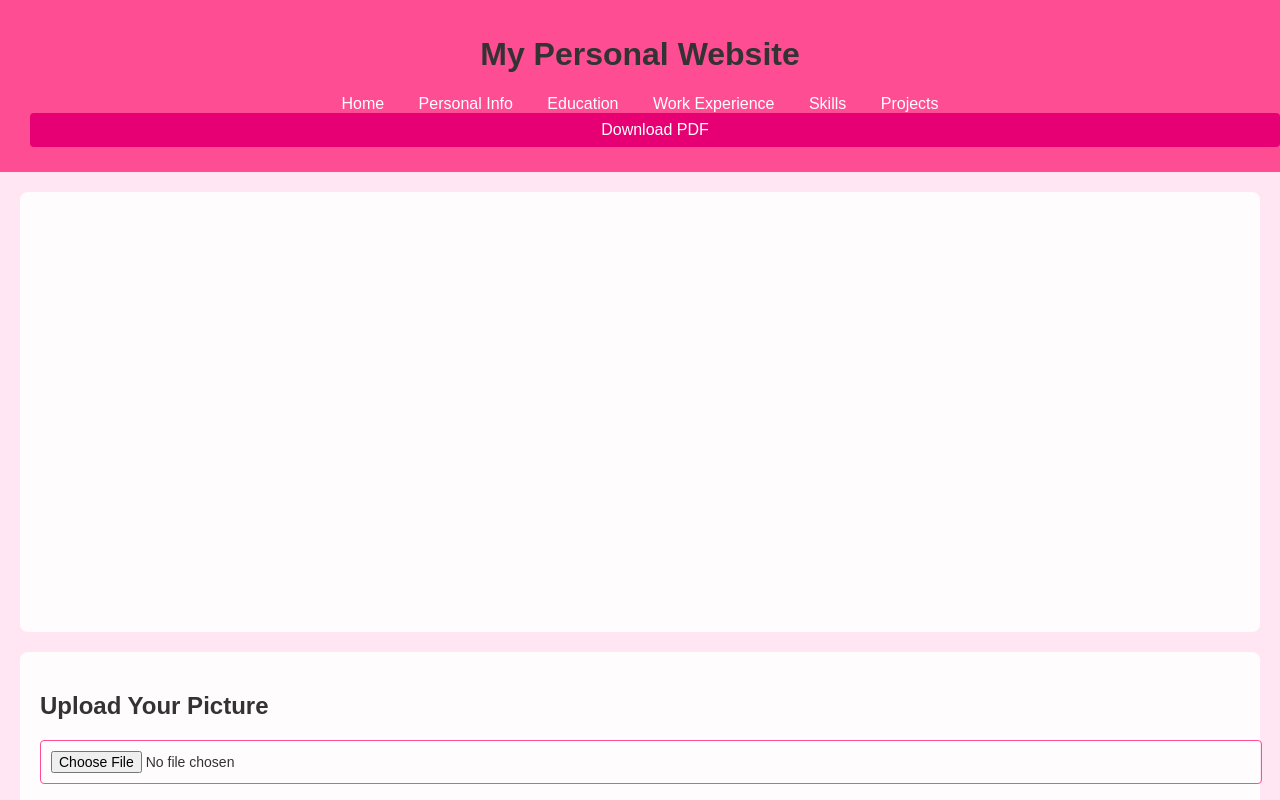
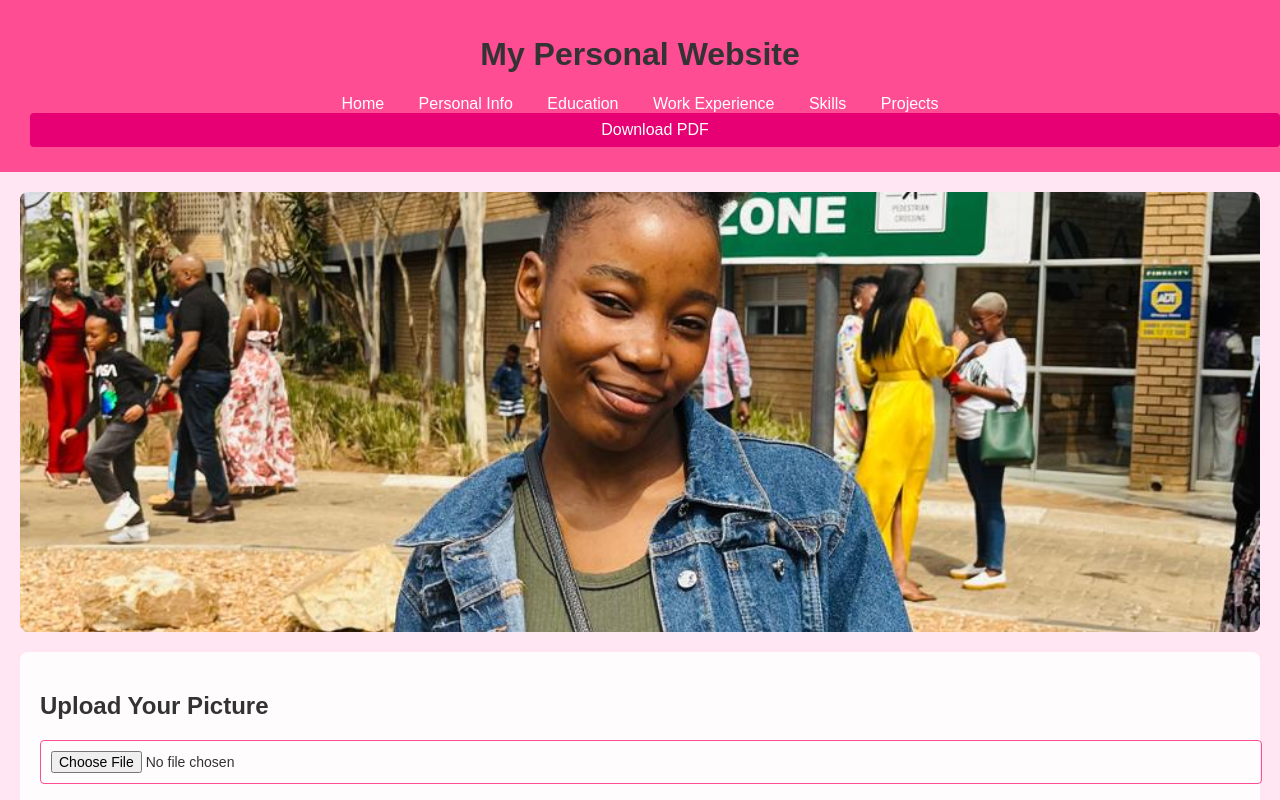
Before and after one commit to ByteBeem/Kholofelo, a plain HTML site: page index.html in a window 1280 px wide. Shown: the top 800 px of the page. Drawn offline with nearby package versions, Linux system fonts and the light colour scheme; no server answers.

Commit message:
Update index.html

```diff
--- a/index.html
+++ b/index.html
@@ -107,7 +107,7 @@
     </nav>
 </header>
 
-<section id="home" style="background-image: url('./MG-20240921-WA0002.jpg');">
+<section id="home" style="background-image: url('./IMG-20240921-WA0002.jpg');">
 
 </section>
 
```
